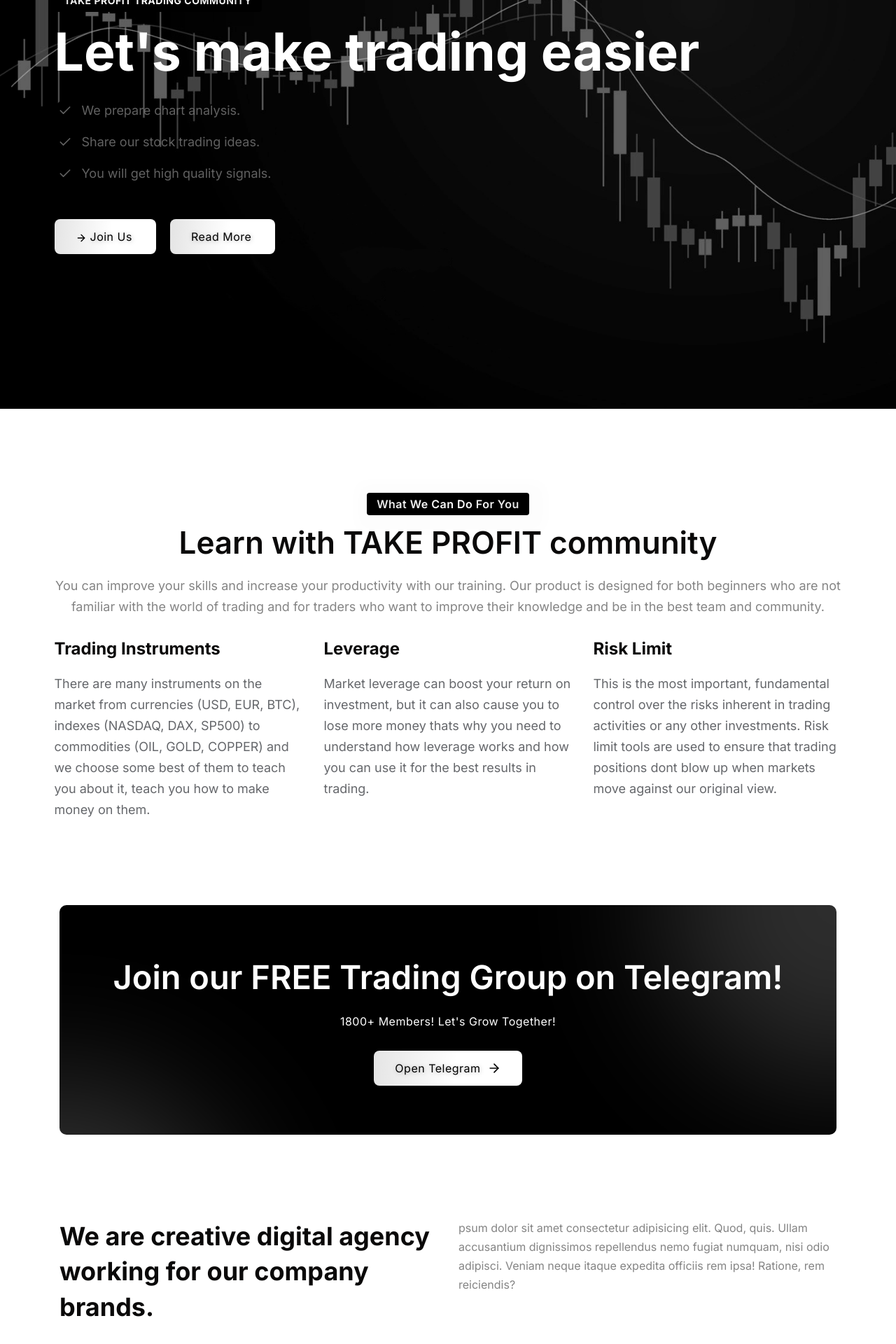
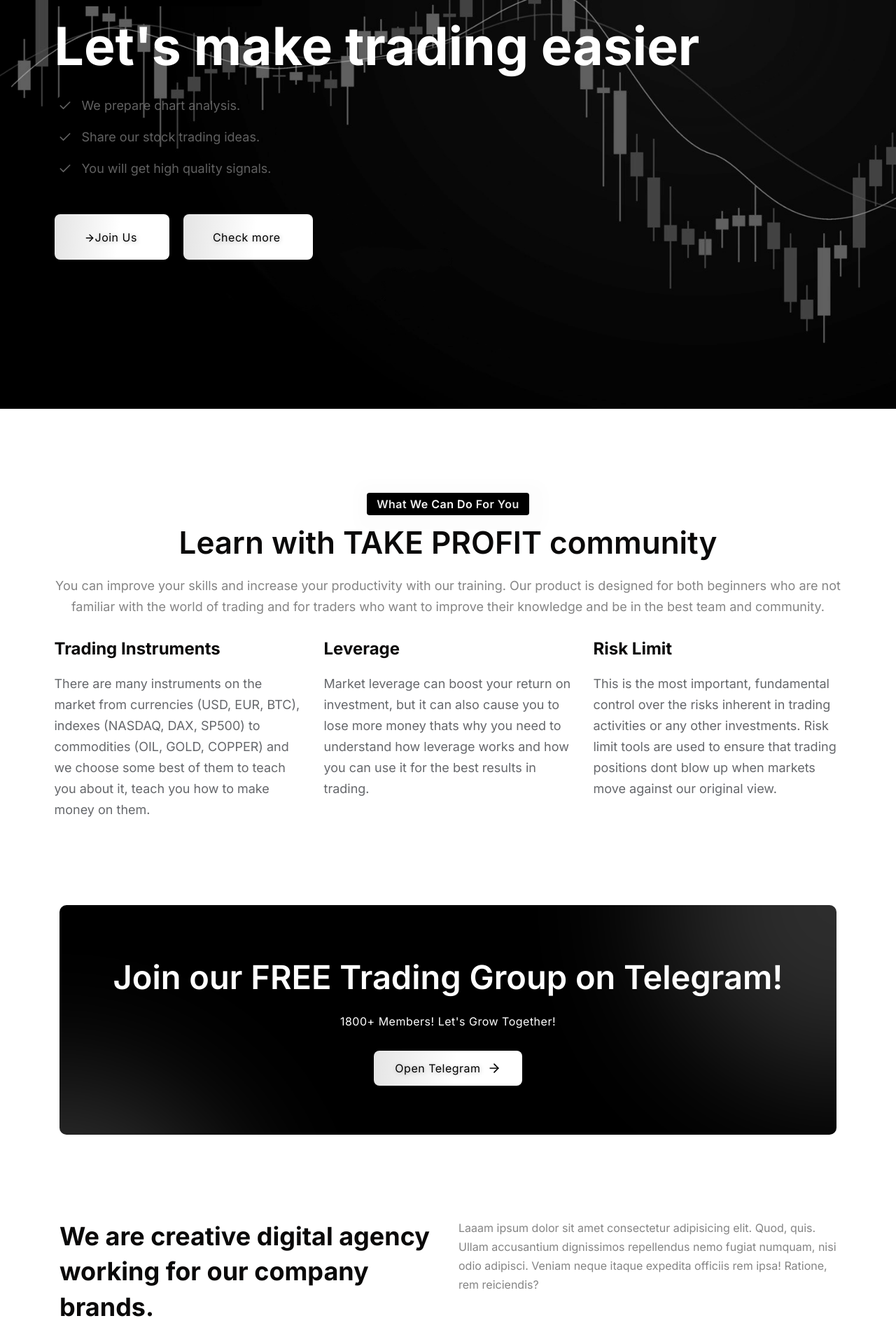
Before and after one commit to delivery4u/parkzone, a React (Create React App) app: page / in a window 1280 px wide. Shown: the part 366-2286 px from the top of the page at 70% size. Built offline with nearby package versions, Linux system fonts and the light colour scheme.

Commit message:
Update Corporate.js

```diff
--- a/src/pages/Corporate.js
+++ b/src/pages/Corporate.js
@@ -46,8 +46,8 @@
                                         <li><span className="icon"><FiCheck /></span> You will get high quality signals.</li>
                                     </ul>
                                     <div className="button-group mt--40 mt_sm--20">
-                                        <button className="btn-default btn-icon" target="_blank" href=""><FiArrowRight /> Join Us <i className="icon"></i></button>
-                                        <button className="btn-default btn-icon" target="_blank" href="https://themeforest.net/checkout/from_item/33571911?license=regular">Read More <i className="icon"></i></button>
+                                    <a className="btn-default btn-medium btn-icon" target="_blank" href="https://linktr.ee/tprofit_pl"><FiArrowRight />Join Us<i className="icon"></i></a>
+                                    <Link className="btn-default btn-medium btn-icon" to="">Check more<i className="icon"></i></Link>
                                     </div>
                                 </div>
                             </div>
@@ -90,7 +90,7 @@
                                 </div>
                             </div>
                             <div className="col-lg-6">
-                                <p className="mb--10">psum dolor sit amet consectetur adipisicing elit. Quod, quis. Ullam accusantium dignissimos repellendus nemo fugiat numquam, nisi odio adipisci. Veniam neque itaque expedita officiis rem ipsa! Ratione, rem reiciendis?</p>
+                                <p className="mb--10">Laaam ipsum dolor sit amet consectetur adipisicing elit. Quod, quis. Ullam accusantium dignissimos repellendus nemo fugiat numquam, nisi odio adipisci. Veniam neque itaque expedita officiis rem ipsa! Ratione, rem reiciendis?</p>
                             </div>
                         </div>
                     </div>
```
